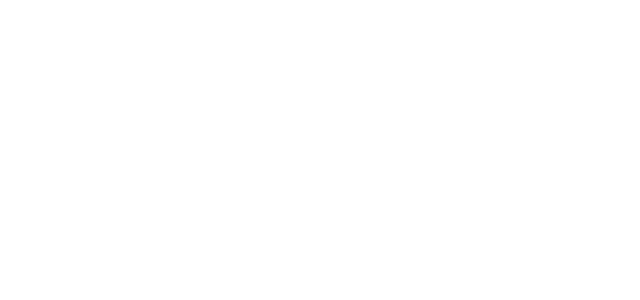
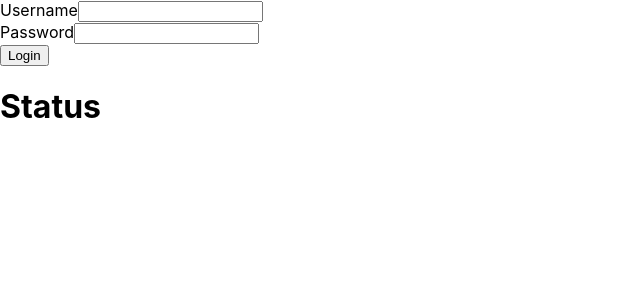
Before and after one commit to Elcasvi/todo_list, a React (Create React App) app in the folder todo_list_Spring_React/todo_list_frontend/: page /login in a window 1280 px wide. Before the commit this address had no page. Shown: the top 300 px of the page, without its empty margins (0-640 px from the left). Built offline with nearby package versions, Linux system fonts and the light colour scheme.

Commit message:
Logramos hacer el login de usuario con el uso de local storage para guardar sus credenciales

```diff
--- a/todo_list_Spring_React/todo_list_frontend/src/App.js
+++ b/todo_list_Spring_React/todo_list_frontend/src/App.js
@@ -1,14 +1,23 @@
 import {BrowserRouter as Router,Routes,Route}from "react-router-dom"
 import './App.css';
-import Dashboard from './Dashboard';
-import Homepage from './Homepage';
+import Homepage from './pages/Homepage'
+import Dashboard from "./pages/Dashboard";
+import Login from './users/Login'
+import PrivateRoute from "./PrivateRoute";
 function App() {
 
   return (
     <Router>
       <Routes>
-        <Route path="/dashboard" element={<Dashboard/>}/>
         <Route path="/" element={<Homepage/>}/>
+        <Route path="/login" element={<Login/>}/>
+
+        <Route path="/dashboard" element={
+          <PrivateRoute>
+            <Dashboard/>
+          </PrivateRoute>
+        }/>
+
       </Routes>
     </Router>
   );
--- a/todo_list_Spring_React/todo_list_frontend/src/Dashboard/index.js
+++ /dev/null
@@ -1,65 +0,0 @@
-import React from 'react'
-import axios from 'axios';
-import { useEffect, useState } from 'react';
-import Cookies from 'universal-cookie';
-
-export default function Dashboard() {
-    var change=false;
-    const [user,setUser]=useState(
-    {
-      id:"",
-      username:"",
-      password:""
-    }
-  );
-
-
-  const getUser=()=>
-  {
-    const myUser={
-      username:"dev",
-      password:"Theshad0999"
-  }
-    axios.post("http://localhost:8080/api/login",myUser)
-    .then((response)=>
-    {
-      console.log("Todo bien!!!!!!!")
-      console.log(response.data)
-      setUser(response.data)
-      change=true
-      setUserCookies()
-    })
-    .catch((error)=>
-    {
-      console.log("Error!!!!!!!!!!!!!!!")
-      console.log(error.response.status);
-    });
-
-  }
-
-  const setUserCookies=()=>
-  {
-    const cookies=new Cookies();
-    cookies.set("id:",user.id,{path:'/'});
-    cookies.set("username:",user.username,{path:'/'});
-    cookies.set("password:",user.password,{path:'/'});
-  }
-
-
-  useState(()=>
-  {
-    getUser()
-  },[])
-
-
-  return (
-    <div>
-        <h1>Hello World!!</h1>
-        {user.id}
-        <br/>
-        {user.username}
-        <br/>
-        {user.password}
-    </div>
-  )
-}
--- /dev/null
+++ b/todo_list_Spring_React/todo_list_frontend/src/PrivateRoute/index.js
@@ -0,0 +1,19 @@
+import React, { useEffect, useState } from 'react'
+import { Navigate } from 'react-router-dom';
+import { useLocalState } from '../util/useLocalStorage';
+
+export default function PrivateRoute({children}) {
+    const [user,setUser]=useLocalState(
+    {
+      id:"",
+      username:"",
+      password:""
+    }
+
+  );
+  console.log("Dentro de private route")
+  console.log(user.id)
+  console.log(user.username)
+  console.log(user.password)
+  return (user.id?children:<Navigate to="/login"/>)
+}
--- /dev/null
+++ b/todo_list_Spring_React/todo_list_frontend/src/pages/Dashboard.js
@@ -0,0 +1,32 @@
+import React from 'react'
+import axios from 'axios';
+import { useEffect, useState } from 'react';
+import Cookies from 'universal-cookie';
+
+export default function Dashboard() {
+    const [user,setUser]=useState(
+    {
+      id:"",
+      username:"",
+      password:""
+    }
+  );
+
+
+  const setUserCookies=()=>
+  {
+    const cookies=new Cookies();
+    cookies.set("id:",user.id,{path:'/'});
+    cookies.set("username:",user.username,{path:'/'});
+    cookies.set("password:",user.password,{path:'/'});
+  }
+
+
+
+
+  return (
+    <div>
+        <h1>Hello World!!</h1>
+    </div>
+  )
+}
--- /dev/null
+++ b/todo_list_Spring_React/todo_list_frontend/src/users/Login.js
@@ -0,0 +1,69 @@
+import React from 'react'
+import axios from 'axios';
+import { useLocalState } from '../util/useLocalStorage';
+import { useEffect, useState } from 'react';
+export default function Login() {
+    const [user,setUser]=useLocalState(
+    {
+      id:0,
+      username:"",
+      password:""
+    }
+  );
+  const{username,password}=user
+  const[errorMessage,setErrorMessage]=useState("")
+
+  const onInputChange=(event)=>
+  {
+    setUser({...user,[event.target.name]:event.target.value});
+  }
+
+  const sendLoginRequest=()=>
+  {
+    console.log("I am sending a request to login");
+    getUser()
+  }
+
+  const getUser=()=>
+  {
+    axios.post("http://localhost:8080/api/login",user)
+    .then((response)=>
+    {
+      console.log("Todo bien!!!!!!!")
+      console.log(response.data)
+      console.log(response.data.id)
+      setErrorMessage("")
+      setUser(response.data)
+      window.location.href="/dashboard"
+    })
+    .catch((error)=>
+    {
+      console.log("Error!!!!!!!!!!!!!!!")
+      console.log(error.response.status);
+      setErrorMessage(error.response.status)
+      alert(error.response.status)
+    });
+  }
+
+
+  return (
+    <div>
+        <div>
+            <label htmlFor='username'>Username</label>
+            <input type="text" name="username" value={username} onChange={(event)=>onInputChange(event)}></input>
+        </div>
+
+        <div>
+            <label htmlFor='username'>Password</label>
+            <input type="password" name="password" value={password} onChange={(event)=>onInputChange(event)}></input>
+        </div>
+        <div>
+          <button type='submit' onClick={(event)=>sendLoginRequest(event)} to="/dashboard">Login</button>
+        </div>
+        <div>
+          <h1>Status</h1>
+          {errorMessage!==""&&<h2>{errorMessage}</h2>}
+        </div>
+    </div>
+  )
+}
```
Also changed, not shown: todo_list_Spring_React/todo_list_frontend/src/users/Register.js (added, +7 -0 lines), todo_list_Spring_React/todo_list_frontend/src/util/getCookies.js (added, +8 -0 lines), todo_list_Spring_React/todo_list_frontend/src/util/setCookies.js (added, +8 -0 lines), todo_list_Spring_React/todo_list_frontend/src/pages/Homepage.js (renamed from todo_list_Spring_React/todo_list_frontend/src/Homepage/index.js), 1 other file (tests, documents, lock files or other folders).
